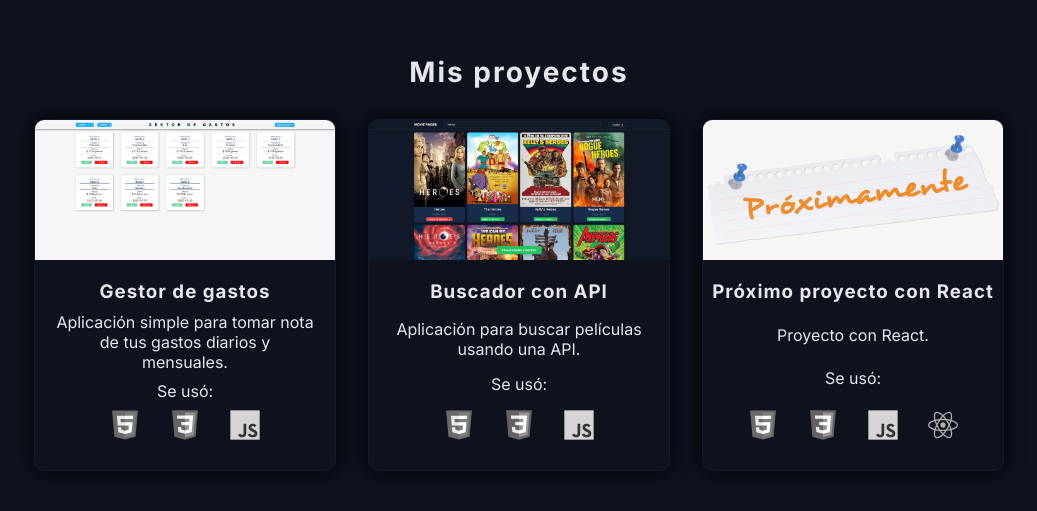
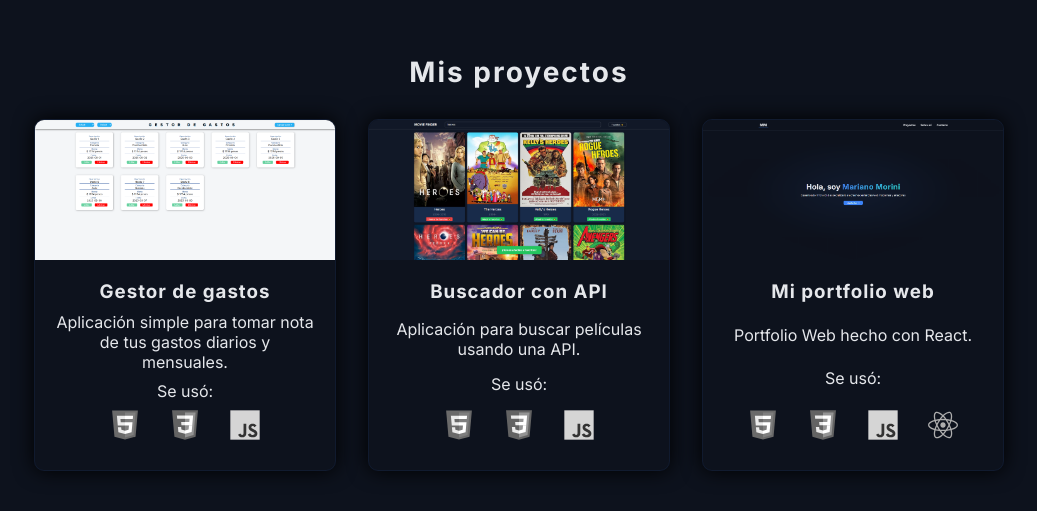
Before and after one commit to mmmorini/mi-portfolio-react, a React (Vite) app: page / in a window 1280 px wide. Shown: the part 841-1352 px from the top of the page, without its empty margins (121-1158 px from the left). Built offline with nearby package versions, Linux system fonts and the light colour scheme.

Commit message:
fix(css): Ajusta estilos y layout de botones en tarjetas proyecto

```diff
--- a/src/components/Contact.jsx
+++ b/src/components/Contact.jsx
@@ -21,7 +21,7 @@ function Contact() {
                             <label htmlFor="msg">Mensaje</label>
                             <textarea name='message' required id='msg' type="text" placeholder='Deje su mensaje' />
                         </div>
-                        <button prevendefault type='submit' className='submit-contact'>Enviar</button>
+                        <button type='submit' className='submit-contact'>Enviar</button>
                     </form>
                 </div>
                 <div className="contact-info-container">
--- a/src/components/Hero.jsx
+++ b/src/components/Hero.jsx
@@ -6,7 +6,9 @@ function Hero() {
             <div className="hero-content">
                 <h1 className="hero-title">Hola, soy <span className="name-style">Mariano Morini</span></h1>
                 <p className="hero-subtitle">Desarrolador Front-End especializado en crear experiencias web modernas y atractivas</p>
-                <button className="hero-cta">Contactame</button>
+                <a href="#contact">
+                    <button className="hero-cta">Contactame</button>
+                </a>
             </div>
         </section>
     )
--- a/src/components/ProjectCard.jsx
+++ b/src/components/ProjectCard.jsx
@@ -4,11 +4,11 @@ function ProjectCard({ image, title, description, tech, deployUrl, githubUrl })
             <div className="projects-img">
                 <img src={image} />
                 <div className="projects-buttons">
-                    <a href={deployUrl} target="_BLANK" rel="noopener noreferrer">
-                        <button className="projects-deploy">Deploy en vivo</button>
+                    <a href={deployUrl} className="projects-deploy" target="_BLANK" rel="noopener noreferrer">
+                        Deploy en vivo
                     </a>
-                    <a href={githubUrl} target="_BLANK" rel="noopener noreferrer">
-                        <button className="projects-github">GitHub</button>
+                    <a href={githubUrl} className="projects-github" target="_BLANK" rel="noopener noreferrer">
+                        GitHub
                     </a>
                 </div>
             </div>
--- a/src/components/Projects.css
+++ b/src/components/Projects.css
@@ -96,14 +96,14 @@ a {
 
 .projects-deploy {
     background-color: var(--borde-suave);
-    width: 130%;
-    padding: 4px 0;
+    width: 120%;
+    padding: 3px 0;
 }
 
 .projects-github {
     background-color: var(--acento);
-    width: 180%;
-    padding: 5px 0;
+    width: 150%;
+    padding: 4px 0;
 }
 
 
--- a/src/data/projectsData.js
+++ b/src/data/projectsData.js
@@ -1,6 +1,6 @@
 import deployGastos from "../assets/deploy-gestor-gastos.png"
 import buscadorPeli from "../assets/buscador-peli.png"
-import proximamente from "../assets/proximamente.png"
+import portfolio from "../assets/portfolio.png"
 
 import htmlIcon from "../assets/html.svg"
 import cssIcon from "../assets/css.svg"
@@ -25,9 +25,9 @@ const projectsData = [
         deployUrl: 'https://searchappmov.netlify.app/'
     },
     {
-        image: proximamente,
-        title: 'Próximo proyecto con React',
-        description: 'Proyecto con React.',
+        image: portfolio,
+        title: 'Mi portfolio web',
+        description: 'Portfolio Web hecho con React.',
         tech: [htmlIcon, cssIcon, jsIcon, reactIcon],
         githubUrl: '',
         deployUrl: ''
```
Also changed, not shown: src/assets/portfolio.png (added).
